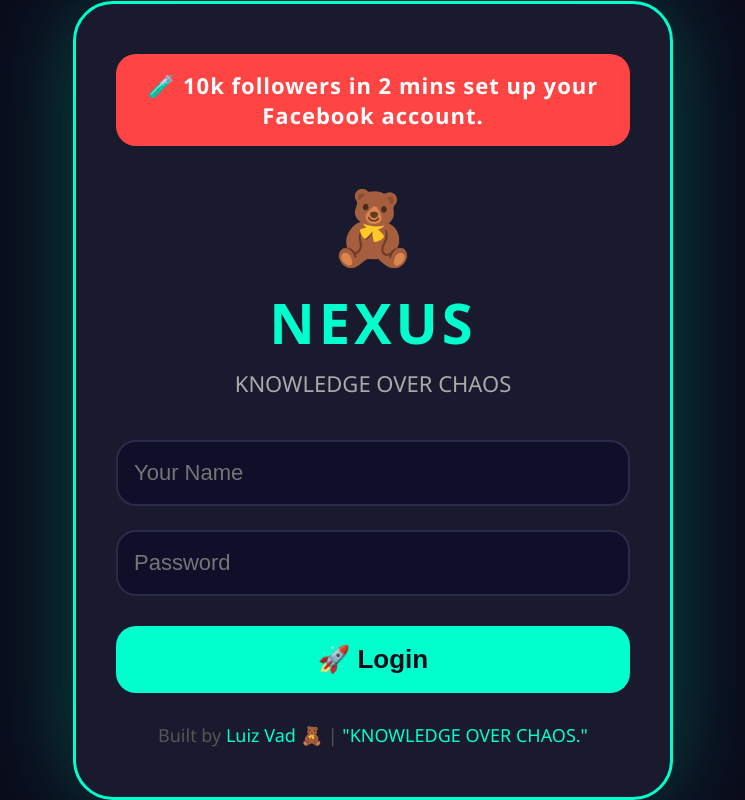
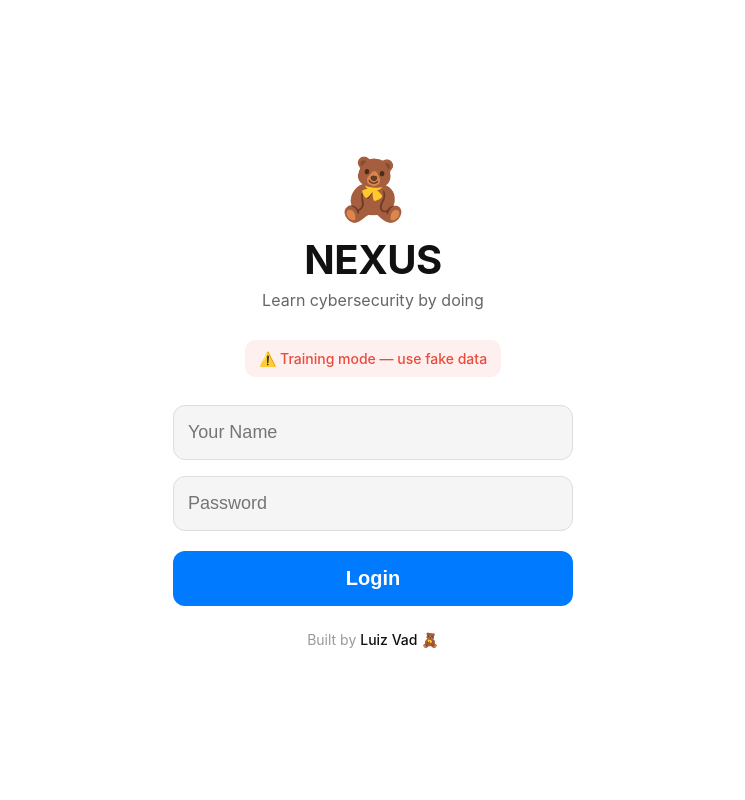
Before and after one commit to Luiz00123/NEXUS, a Flask app: template templates/index.html in a window 1280 px wide. Shown: the whole page, without its empty margins (267-1012 px from the left). Run offline with Flask 3, Linux system fonts and the light colour scheme; the template is opened without the code that fills it, so the values that code supplies are empty.

Commit message:
NEXUS: Updated dashboard with cleaner design

```diff
--- a/app.py
+++ b/app.py
@@ -16,81 +16,74 @@ HTML = """
 <html>
 <head>
     <meta charset="UTF-8">
-    <meta name="viewport" content="width=device-width, initial-scale=1.0">
-    <title>NEXUS - Training</title>
+    <meta name="viewport" content="width=device-width, initial-scale=1.0, maximum-scale=1.0, user-scalable=no">
+    <title>NEXUS</title>
     <style>
         * { margin: 0; padding: 0; box-sizing: border-box; }
         html, body {
             height: 100%;
-            background: #0a0a1a;
-            font-family: 'Segoe UI', Arial, sans-serif;
+            width: 100%;
+            background: #ffffff;
+            font-family: -apple-system, BlinkMacSystemFont, 'Segoe UI', Roboto, sans-serif;
             display: flex;
             justify-content: center;
             align-items: center;
-            padding: 15px;
+            padding: 20px;
         }
-        .container {
-            background: #1a1a2e;
-            padding: 50px 40px;
-            border-radius: 40px;
-            box-shadow: 0 0 100px #00ffcc44;
-            max-width: 600px;
-            width: 100%;
-            text-align: center;
-            border: 3px solid #00ffcc;
-        }
-        .warning {
-            background: #ff4444;
-            color: white;
-            padding: 16px 14px;
-            border-radius: 20px;
-            font-size: 22px;
-            font-weight: bold;
-            margin-bottom: 30px;
-        }
-        h1 { color: #00ffcc; font-size: 56px; letter-spacing: 4px; margin: 10px 0 8px 0; }
-        .sub { color: #aaa; font-size: 22px; margin-bottom: 30px; }
+        .container { max-width: 400px; width: 100%; text-align: center; }
+        .icon { font-size: 60px; margin-bottom: 10px; }
+        h1 { font-size: 40px; font-weight: 700; color: #111; margin-bottom: 6px; }
+        .sub { font-size: 16px; color: #666; margin-bottom: 30px; }
         input {
             width: 100%;
-            padding: 18px 16px;
-            margin: 12px 0;
-            background: #0f0f2a;
-            border: 2px solid #2a2a4a;
-            border-radius: 20px;
-            color: white;
-            font-size: 22px;
+            padding: 16px 14px;
+            margin: 8px 0;
+            background: #f5f5f5;
+            border: 1px solid #ddd;
+            border-radius: 12px;
+            font-size: 18px;
+            color: #111;
         }
-        input:focus { outline: none; border-color: #00ffcc; box-shadow: 0 0 20px #00ffcc55; }
+        input:focus { outline: none; border-color: #007aff; background: #fff; }
         button {
             width: 100%;
-            padding: 18px;
-            background: #00ffcc;
-            color: #0a0a1a;
+            padding: 16px;
+            background: #007aff;
+            color: white;
             border: none;
-            border-radius: 20px;
-            font-size: 26px;
-            font-weight: bold;
+            border-radius: 12px;
+            font-size: 20px;
+            font-weight: 600;
             cursor: pointer;
-            margin-top: 18px;
+            margin-top: 12px;
         }
-        button:hover { background: #00dbb8; }
-        .footer { color: #555; margin-top: 30px; font-size: 18px; }
-        .footer span { color: #00ffcc; }
-        .nexus-icon { font-size: 72px; }
+        button:hover { background: #0066d9; }
+        .footer { margin-top: 25px; font-size: 14px; color: #999; }
+        .footer span { color: #111; font-weight: 500; }
+        .warning {
+            font-size: 14px;
+            color: #e74c3c;
+            font-weight: 500;
+            margin-bottom: 20px;
+            background: #fef0ef;
+            padding: 10px 14px;
+            border-radius: 10px;
+            display: inline-block;
+        }
     </style>
 </head>
 <body>
     <div class="container">
-        <div class="warning">🧪 TRAINING MODE - DO NOT ENTER REAL PASSWORDS!</div>
-        <div class="nexus-icon">🧸</div>
+        <div class="icon">🧸</div>
         <h1>NEXUS</h1>
         <p class="sub">Learn cybersecurity by doing</p>
+        <div class="warning">⚠️ Training mode — use fake data</div>
         <form action="/login" method="POST">
             <input type="text" name="username" placeholder="Your Name" required>
             <input type="password" name="password" placeholder="Password" required>
-            <button type="submit">🚀 Login</button>
+            <button type="submit">Login</button>
         </form>
-        <p class="footer">Built by <span>Luiz Vad</span> 🧸 | <span>"Learn. Understand. Protect."</span></p>
+        <p class="footer">Built by <span>Luiz Vad</span> 🧸</p>
     </div>
 </body>
 </html>
@@ -118,55 +111,48 @@ def login():
         json.dump(logs, f, indent=4)
 
     return """
-    <html>
-    <head>
-        <title>NEXUS</title>
-        <style>
-            * { margin: 0; padding: 0; box-sizing: border-box; }
-            html, body {
-                height: 100%;
-                background: #0a0a1a;
-                font-family: 'Segoe UI', Arial, sans-serif;
-                display: flex;
-                justify-content: center;
-                align-items: center;
-                padding: 20px;
-            }
-            .container {
-                background: #1a1a2e;
-                padding: 50px 40px;
-                border-radius: 40px;
-                box-shadow: 0 0 100px #ff444444;
-                max-width: 600px;
-                width: 100%;
-                text-align: center;
-                border: 3px solid #ff4444;
-            }
-            h1 { color: #00ffcc; font-size: 56px; }
-            h2 { color: #ff4444; font-size: 32px; margin: 20px 0; }
-            p { color: #ccc; font-size: 22px; margin: 20px 0; }
-            a {
-                color: #00ffcc;
-                font-size: 24px;
-                text-decoration: none;
-                display: inline-block;
-                margin-top: 20px;
-                padding: 12px 30px;
-                border: 2px solid #00ffcc;
-                border-radius: 30px;
-            }
-            a:hover { background: #00ffcc22; }
-        </style>
-    </head>
-    <body>
-        <div class="container">
-            <h1>🧸 NEXUS</h1>
-            <h2>⚠️ THIS IS A TRAINING HONEYPOT! ⚠️</h2>
-            <p>Your data has been recorded for educational purposes.</p>
-            <a href="/">🔙 Go Back</a>
-        </div>
-    </body>
-    </html>
+<!DOCTYPE html>
+<html>
+<head>
+    <meta charset="UTF-8">
+    <meta name="viewport" content="width=device-width, initial-scale=1.0">
+    <title>NEXUS</title>
+    <style>
+        * { margin: 0; padding: 0; box-sizing: border-box; }
+        html, body {
+            height: 100%;
+            background: #ffffff;
+            font-family: -apple-system, BlinkMacSystemFont, 'Segoe UI', Roboto, sans-serif;
+            display: flex;
+            justify-content: center;
+            align-items: center;
+            padding: 20px;
+        }
+        .container { max-width: 400px; width: 100%; text-align: center; }
+        h1 { font-size: 40px; color: #111; margin-bottom: 6px; }
+        .icon { font-size: 60px; }
+        .msg { font-size: 18px; color: #333; margin: 20px 0; }
+        .sub { font-size: 16px; color: #666; }
+        a {
+            display: inline-block;
+            margin-top: 25px;
+            color: #007aff;
+            text-decoration: none;
+            font-size: 18px;
+            font-weight: 500;
+        }
+    </style>
+</head>
+<body>
+    <div class="container">
+        <div class="icon">🧸</div>
+        <h1>NEXUS</h1>
+        <p class="msg">⚠️ This is a training honeypot.</p>
+        <p class="sub">Your data has been recorded.</p>
+        <a href="/">← Go back</a>
+    </div>
+</body>
+</html>
     """
 
 @app.route('/dashboard')
@@ -175,21 +161,42 @@ def dashboard():
         logs = json.load(f)
 
     html = """
+    <!DOCTYPE html>
     <html>
     <head>
+        <meta charset="UTF-8">
+        <meta name="viewport" content="width=device-width, initial-scale=1.0">
         <title>NEXUS Dashboard</title>
         <style>
-            body { background: #0a0a1a; color: #00ffcc; font-family: monospace; padding: 20px; }
-            table { width: 100%%; border-collapse: collapse; margin-top: 20px; }
-            th, td { border: 1px solid #00ffcc; padding: 10px; text-align: left; }
-            th { background: #1a1a2e; color: #fff; }
-            tr:hover { background: #1a1a2e; }
-            .back { color: #00ffcc; text-decoration: none; font-size: 18px; }
+            * { margin: 0; padding: 0; box-sizing: border-box; }
+            body {
+                background: #ffffff;
+                font-family: -apple-system, BlinkMacSystemFont, 'Segoe UI', Roboto, sans-serif;
+                padding: 20px;
+                max-width: 700px;
+                margin: 0 auto;
+            }
+            h1 { font-size: 32px; color: #111; margin-bottom: 8px; }
+            .back { color: #007aff; text-decoration: none; font-size: 16px; }
+            table {
+                width: 100%;
+                border-collapse: collapse;
+                margin-top: 20px;
+                font-size: 14px;
+            }
+            th, td {
+                border: 1px solid #ddd;
+                padding: 10px 8px;
+                text-align: left;
+            }
+            th { background: #f5f5f5; color: #111; font-weight: 600; }
+            tr:nth-child(even) { background: #fafafa; }
+            .total { color: #666; margin-top: 20px; font-size: 14px; }
         </style>
     </head>
     <body>
         <h1>📊 NEXUS Dashboard</h1>
-        <p><a href="/" class="back">← Go Back</a></p>
+        <p><a href="/" class="back">← Go back</a></p>
         <table>
             <tr><th>Time</th><th>Name</th><th>Password</th><th>IP</th></tr>
     """
@@ -199,7 +206,7 @@ def dashboard():
 
     html += f"""
         </table>
-        <p style="color: #555;">Total attempts: {len(logs)}</p>
+        <p class="total">Total attempts: {len(logs)}</p>
     </body>
     </html>
     """
--- a/templates/index.html
+++ b/templates/index.html
@@ -2,8 +2,8 @@
 <html>
 <head>
     <meta charset="UTF-8">
-    <meta name="viewport" content="width=device-width, initial-scale=1.0">
-    <title>NEXUS - WORLD</title>
+    <meta name="viewport" content="width=device-width, initial-scale=1.0, maximum-scale=1.0, user-scalable=no">
+    <title>NEXUS</title>
     <style>
         * {
             margin: 0;
@@ -13,101 +13,100 @@
         html, body {
             height: 100%;
             width: 100%;
-            background: #0a0a1a;
-            font-family: 'Segoe UI', Arial, sans-serif;
+            background: #ffffff;
+            font-family: -apple-system, BlinkMacSystemFont, 'Segoe UI', Roboto, Helvetica, Arial, sans-serif;
             display: flex;
             justify-content: center;
             align-items: center;
             padding: 20px;
         }
         .container {
-            background: #1a1a2e;
-            padding: 50px 40px;
-            border-radius: 40px;
-            box-shadow: 0 0 100px #00ffcc44;
-            max-width: 600px;
+            max-width: 400px;
             width: 100%;
             text-align: center;
-            border: 3px solid #00ffcc;
         }
-        .warning {
-            background: #ff4444;
-            color: white;
-            padding: 16px 14px;
-            border-radius: 20px;
-            font-size: 22px;
-            font-weight: bold;
-            margin-bottom: 30px;
-            letter-spacing: 1px;
+        .icon {
+            font-size: 60px;
+            margin-bottom: 10px;
         }
         h1 {
-            color: #00ffcc;
-            font-size: 56px;
-            letter-spacing: 4px;
-            margin: 10px 0 8px 0;
+            font-size: 40px;
+            font-weight: 700;
+            color: #111;
+            letter-spacing: -0.5px;
+            margin-bottom: 6px;
         }
         .sub {
-            color: #aaa;
-            font-size: 22px;
+            font-size: 16px;
+            color: #666;
             margin-bottom: 30px;
         }
         input {
             width: 100%;
-            padding: 18px 16px;
-            margin: 12px 0;
-            background: #0f0f2a;
-            border: 2px solid #2a2a4a;
-            border-radius: 20px;
-            color: white;
-            font-size: 22px;
-            transition: 0.3s;
+            padding: 16px 14px;
+            margin: 8px 0;
+            background: #f5f5f5;
+            border: 1px solid #ddd;
+            border-radius: 12px;
+            font-size: 18px;
+            color: #111;
+            transition: 0.2s;
         }
         input:focus {
             outline: none;
-            border-color: #00ffcc;
-            box-shadow: 0 0 20px #00ffcc55;
+            border-color: #007aff;
+            background: #fff;
+            box-shadow: 0 0 0 3px rgba(0,122,255,0.15);
         }
         button {
             width: 100%;
-            padding: 18px;
-            background: #00ffcc;
-            color: #0a0a1a;
+            padding: 16px;
+            background: #007aff;
+            color: white;
             border: none;
-            border-radius: 20px;
-            font-size: 26px;
-            font-weight: bold;
+            border-radius: 12px;
+            font-size: 20px;
+            font-weight: 600;
             cursor: pointer;
-            margin-top: 18px;
-            transition: 0.3s;
+            margin-top: 12px;
+            transition: 0.2s;
         }
         button:hover {
-            background: #00dbb8;
+            background: #0066d9;
         }
         .footer {
-            color: #555;
-            margin-top: 30px;
-            font-size: 18px;
+            margin-top: 25px;
+            font-size: 14px;
+            color: #999;
         }
         .footer span {
-            color: #00ffcc;
+            color: #111;
+            font-weight: 500;
         }
-        .nexus-icon {
-            font-size: 72px;
+        .warning {
+            font-size: 14px;
+            color: #e74c3c;
+            font-weight: 500;
+            margin-bottom: 20px;
+            background: #fef0ef;
+            padding: 10px 14px;
+            border-radius: 10px;
+            display: inline-block;
         }
     </style>
 </head>
 <body>
     <div class="container">
-        <div class="warning">🧪 10k followers in 2 mins set up your Facebook account.</div>
-        <div class="nexus-icon">🧸</div>
+        <div class="icon">🧸</div>
         <h1>NEXUS</h1>
-        <p class="sub">KNOWLEDGE OVER CHAOS</p>
+        <p class="sub">Learn cybersecurity by doing</p>
+        <div class="warning">⚠️ Training mode — use fake data</div>
         <form action="/login" method="POST">
             <input type="text" name="username" placeholder="Your Name" required>
             <input type="password" name="password" placeholder="Password" required>
-            <button type="submit">🚀 Login</button>
+            <button type="submit">Login</button>
         </form>
-        <p class="footer">Built by <span>Luiz Vad</span> 🧸 | <span>"KNOWLEDGE OVER CHAOS."</span></p>
+        <p class="footer">Built by <span>Luiz Vad</span> 🧸</p>
     </div>
 </body>
 </html>
```
